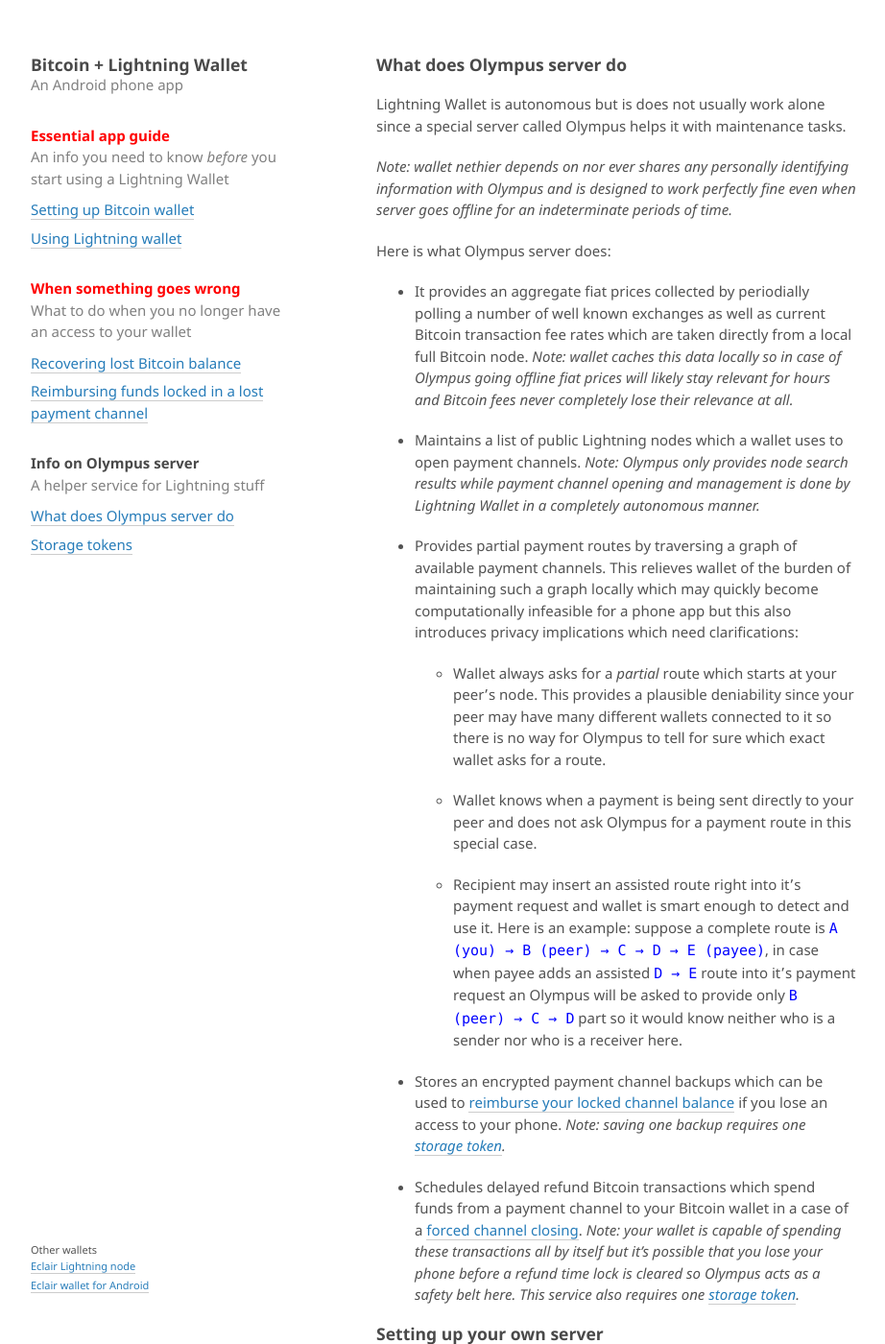
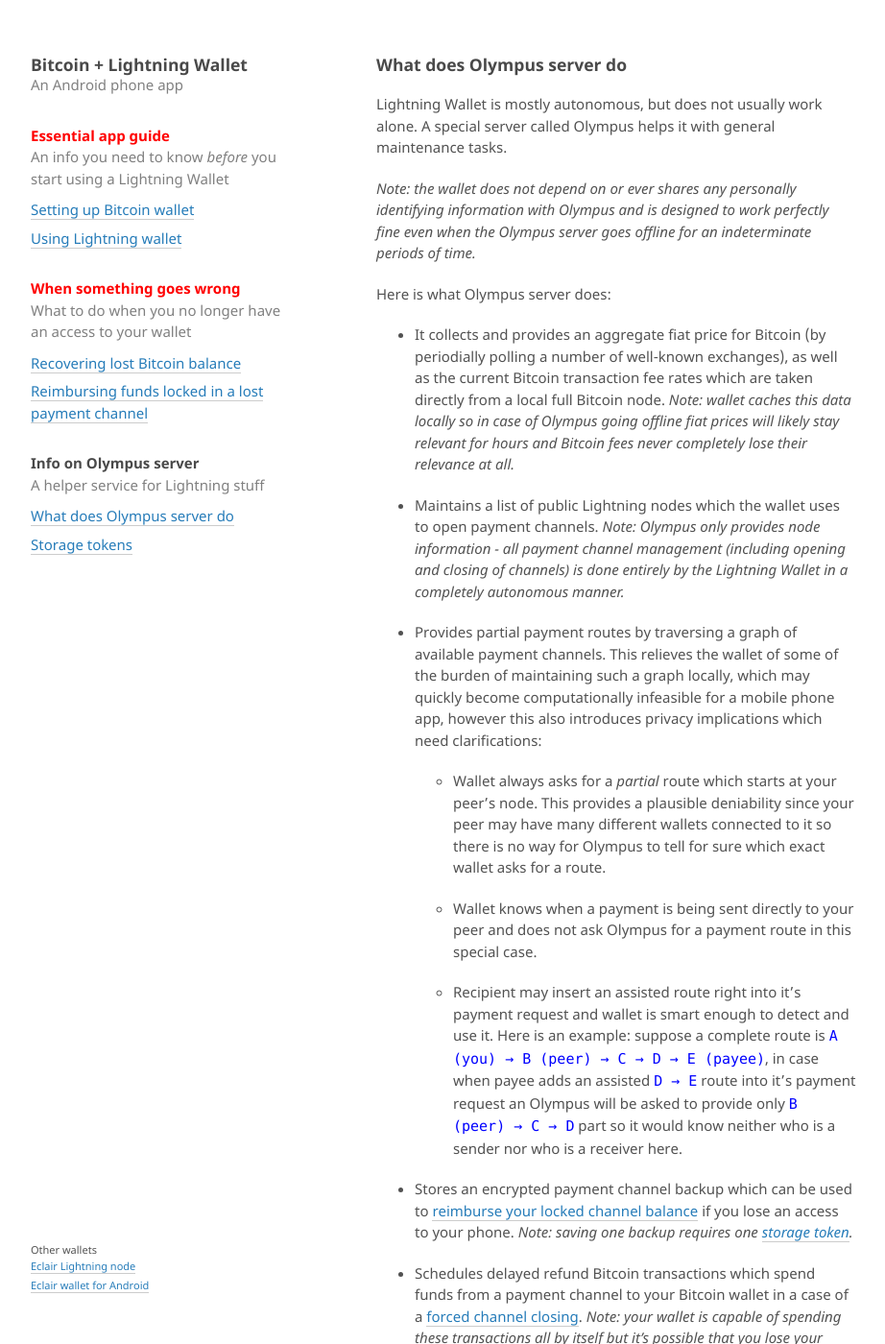
Before and after one commit to takaya-imai/lnwallet-site, a Jekyll site: the page built from what-does-olympus-server-do.md, in a window 1280 px wide and 1400 px high. Shown: the whole window at 96% size, without its empty margins (178-1100 px from the left). Built offline with Jekyll 4.4.1, drawn with Linux system fonts in a browser that asks for light colours; our own code applies the rules of GitHub Pages for plain Markdown files; some of the changed text lies outside the part shown.

Commit message:
Phrasing and grammar changes

```diff
--- a/what-does-olympus-server-do.md
+++ b/what-does-olympus-server-do.md
@@ -4,17 +4,17 @@ layout: default
 
 ### [](#what-does-olympus-server-do)What does Olympus server do
 
-Lightning Wallet is autonomous but is does not usually work alone since a special server called Olympus helps it with maintenance tasks.
+Lightning Wallet is mostly autonomous, but does not usually work alone. A special server called Olympus helps it with general maintenance tasks.
 
-*Note: wallet nethier depends on nor ever shares any personally identifying information with Olympus and is designed to work perfectly fine even when server goes offline for an indeterminate periods of time.*
+*Note: the wallet does not depend on or ever shares any personally identifying information with Olympus and is designed to work perfectly fine even when the Olympus server goes offline for an indeterminate periods of time.*
 
 Here is what Olympus server does:
 
-- It provides an aggregate fiat prices collected by periodially polling a number of well known exchanges as well as current Bitcoin transaction fee rates which are taken directly from a local full Bitcoin node. *Note: wallet caches this data locally so in case of Olympus going offline fiat prices will likely stay relevant for hours and Bitcoin fees never completely lose their relevance at all.*
+- It collects and provides an aggregate fiat price for Bitcoin (by periodially polling a number of well-known exchanges), as well as the current Bitcoin transaction fee rates which are taken directly from a local full Bitcoin node. *Note: wallet caches this data locally so in case of Olympus going offline fiat prices will likely stay relevant for hours and Bitcoin fees never completely lose their relevance at all.*
 
-- Maintains a list of public Lightning nodes which a wallet uses to open payment channels. *Note: Olympus only provides node search results while payment channel opening and management is done by Lightning Wallet in a completely autonomous manner.*
+- Maintains a list of public Lightning nodes which the wallet uses to open payment channels. *Note: Olympus only provides node information - all payment channel management (including opening and closing of channels) is done entirely by the Lightning Wallet in a completely autonomous manner.*
 
-- Provides partial payment routes by traversing a graph of available payment channels. This relieves wallet of the burden of maintaining such a graph locally which may quickly become computationally infeasible for a phone app but this also introduces privacy implications which need clarifications:
+- Provides partial payment routes by traversing a graph of available payment channels. This relieves the wallet of some of the burden of maintaining such a graph locally, which may quickly become computationally infeasible for a mobile phone app, however this also introduces privacy implications which need clarifications:
 
   - Wallet always asks for a *partial* route which starts at your peer's node. This provides a plausible deniability since your peer may have many different wallets connected to it so there is no way for Olympus to tell for sure which exact wallet asks for a route.
 
@@ -22,14 +22,14 @@ Here is what Olympus server does:
 
   - Recipient may insert an assisted route right into it's payment request and wallet is smart enough to detect and use it. Here is an example: suppose a complete route is `A (you) → B (peer) → C → D → E (payee)`, in case when payee adds an assisted `D →  E` route into it's payment request an Olympus will be asked to provide only `B (peer) → C → D` part so it would know neither who is a sender nor who is a receiver here.
 
-- Stores an encrypted payment channel backups which can be used to [reimburse your locked channel balance](reimbursing-funds-locked-in-a-lost-payment-channel.html#reimbursing-funds-locked-in-a-lost-payment-channel) if you lose an access to your phone. *Note: saving one backup requires one [storage token](storage-tokens.html#storage-tokens).*
+- Stores an encrypted payment channel backup which can be used to [reimburse your locked channel balance](reimbursing-funds-locked-in-a-lost-payment-channel.html#reimbursing-funds-locked-in-a-lost-payment-channel) if you lose an access to your phone. *Note: saving one backup requires one [storage token](storage-tokens.html#storage-tokens).*
 
 - Schedules delayed refund Bitcoin transactions which spend funds from a payment channel to your Bitcoin wallet in a case of a [forced channel closing](using-lightning-wallet.html#forced-channel-closing). *Note: your wallet is capable of spending these transactions all by itself but it's possible that you lose your phone before a refund time lock is cleared so Olympus acts as a safety belt here. This service also requires one [storage token](storage-tokens.html#storage-tokens).*
 
 ### [](#setting-up-your-own-server)Setting up your own server
 
-There is a default instance of Olympus server which requires [storage tokens](storage-tokens.html#storage-tokens) to store wallet data but it is always possible to set up your own Olympus. Server code and installation manual is available at [GitHub repository](https://github.com/btcontract/olympus).
+By default, Lightning Wallet will use a instance of Olympus server which requires [storage tokens](storage-tokens.html#storage-tokens) to store wallet data, but it is always possible to set up your own Olympus server. The code and installation manual is available from the [GitHub repository](https://github.com/btcontract/olympus).
 
-It is possible to configure an Olympus server instance such that it would use your wallet's Olympus Public Key instead of storage tokens for authentication. A testnet instance of such a server is accessible at <nobr><i>http://192.210.203.16:9001</i></nobr>, please provide me with your Olympus Public Key if you wish to try it out, a key can be found at:
+It is possible to configure an Olympus server instance to use your wallet's Olympus Public Key for authentication instead of storage tokens. A testnet instance of such a server is accessible at <nobr><i>http://192.210.203.16:9001</i></nobr> which will require you to provide me with your Olympus Public Key. This can be retrieved from:
 
 `App Menu → Wallet settings → Set Olympus server`
```
